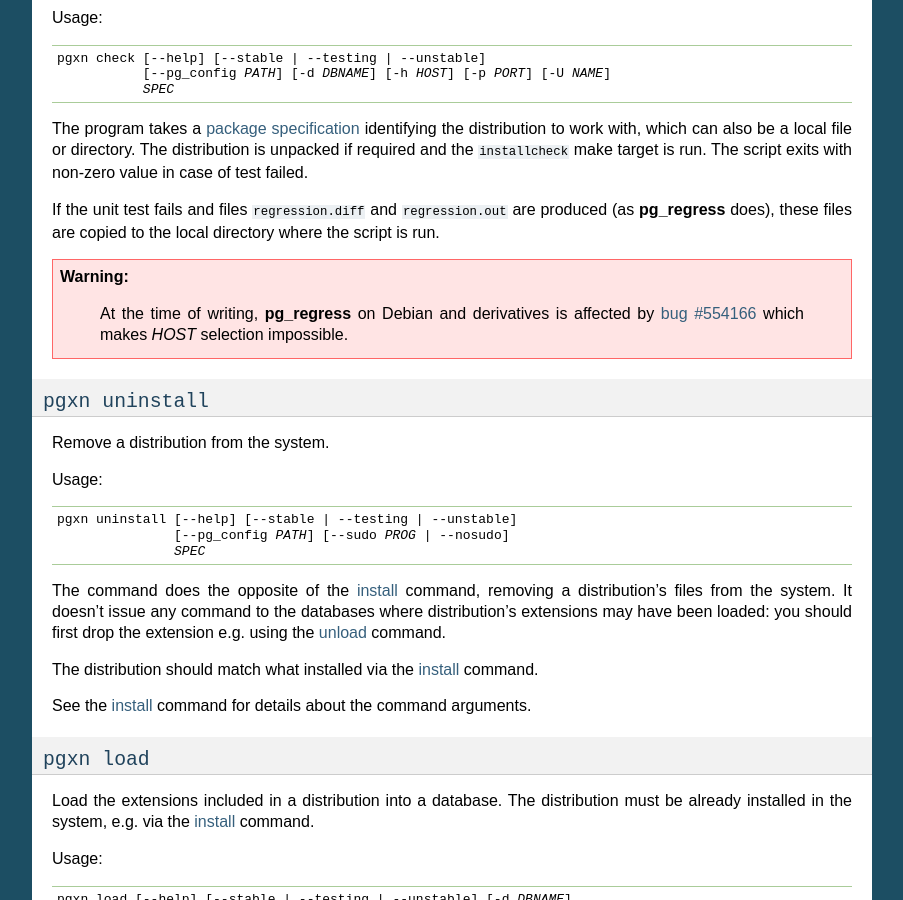
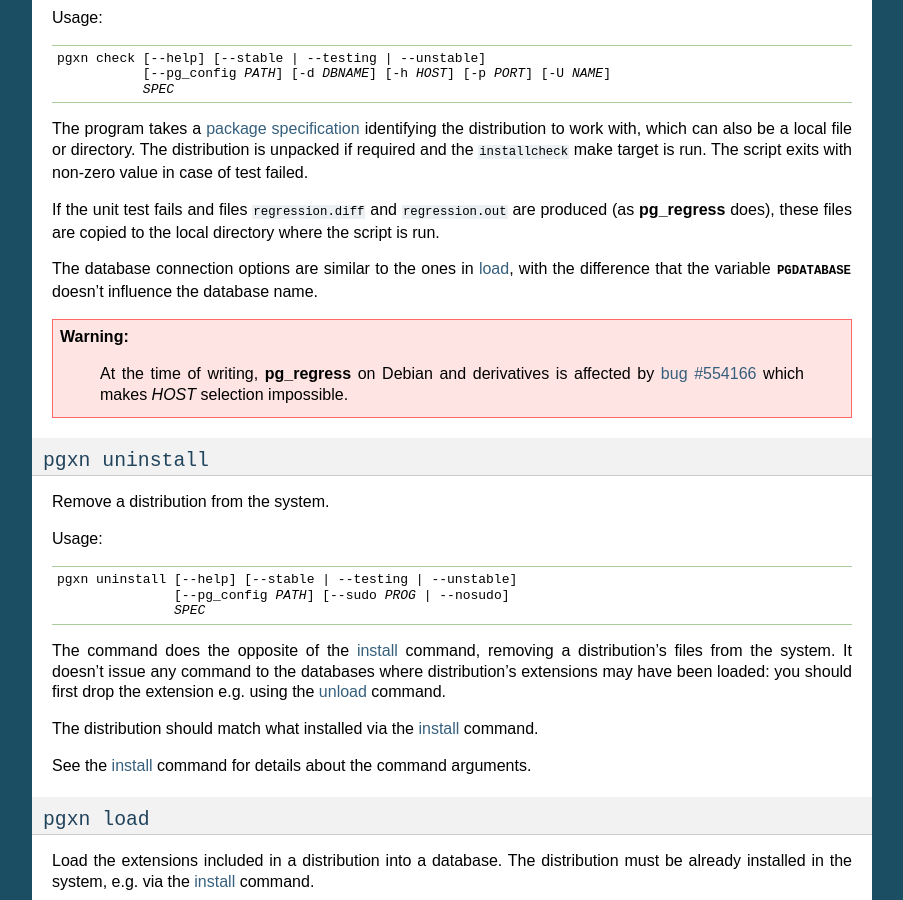
Before and after one commit to pgxn/pgxnclient, a Sphinx documentation site: the page built from docs/usage.rst, in a window 1280 px wide and 900 px high, scrolled down 1650 px. Shown: the whole window, without its empty margins (198-1101 px from the left). Built offline with Sphinx 7.4.7, drawn with Linux system fonts in a browser that asks for light colours.

Commit message:
Don't use the env var PGDATABASE as regression DB

```diff
--- a/docs/usage.rst
+++ b/docs/usage.rst
@@ -131,6 +131,10 @@ exits with non-zero value in case of test failed.
 If the unit test fails and files ``regression.diff`` and ``regression.out``
 are produced (as :program:`pg_regress` does), these files are copied to the
 local directory where the script is run.
+
+The database connection options are similar to the ones in load_, with the
+difference that the variable :envvar:`PGDATABASE` doesn't influence the
+database name.
 
 .. warning::
     At the time of writing, :program:`pg_regress` on Debian and derivatives is
```
Also changed, not shown: 1 other file.
